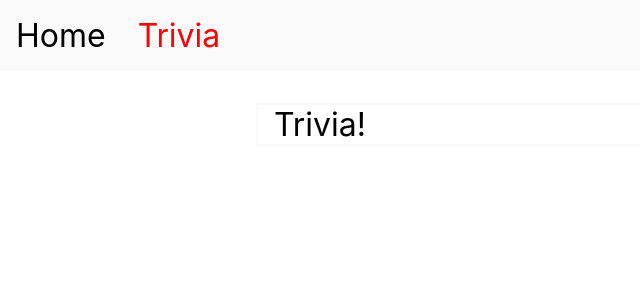
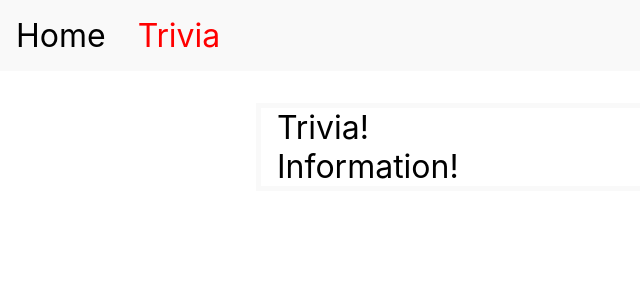
Before and after one commit to ChristianNguyen-Chinag/WebapplikasjonerOblig9, a Next.js app in the folder my-next-app/: page /trivia in a window 1280 px wide. Shown: the top 300 px of the page, without its empty margins (0-640 px from the left). Built offline with nearby package versions, Linux system fonts and the light colour scheme.

Commit message:
installed axios

```diff
--- a/my-next-app/package.json
+++ b/my-next-app/package.json
@@ -8,6 +8,7 @@
     "lint": "next lint"
   },
   "dependencies": {
+    "axios": "^0.24.0",
     "next": "12.0.2",
     "react": "17.0.2",
     "react-dom": "17.0.2",
--- a/my-next-app/pages/trivia/index.js
+++ b/my-next-app/pages/trivia/index.js
@@ -1,3 +1,8 @@
-export default function Home() {
-  return <div>Trivia!</div>
+export default function Trivia() {
+  return (
+    <>
+      <div>Trivia!</div>
+      <div>Information!</div>
+    </>
+  )
 }
--- a/my-next-app/styles/layout.scss
+++ b/my-next-app/styles/layout.scss
@@ -1,6 +1,6 @@
 .layout {
   max-width: 768px;
   margin: 0 auto;
-  border: 2px solid #f9f9f9;
+  border: 5px solid #f9f9f9;
   padding: 0 0.5rem;
 }
```
Also changed, not shown: 1 other file (tests, documents, lock files or other folders).
